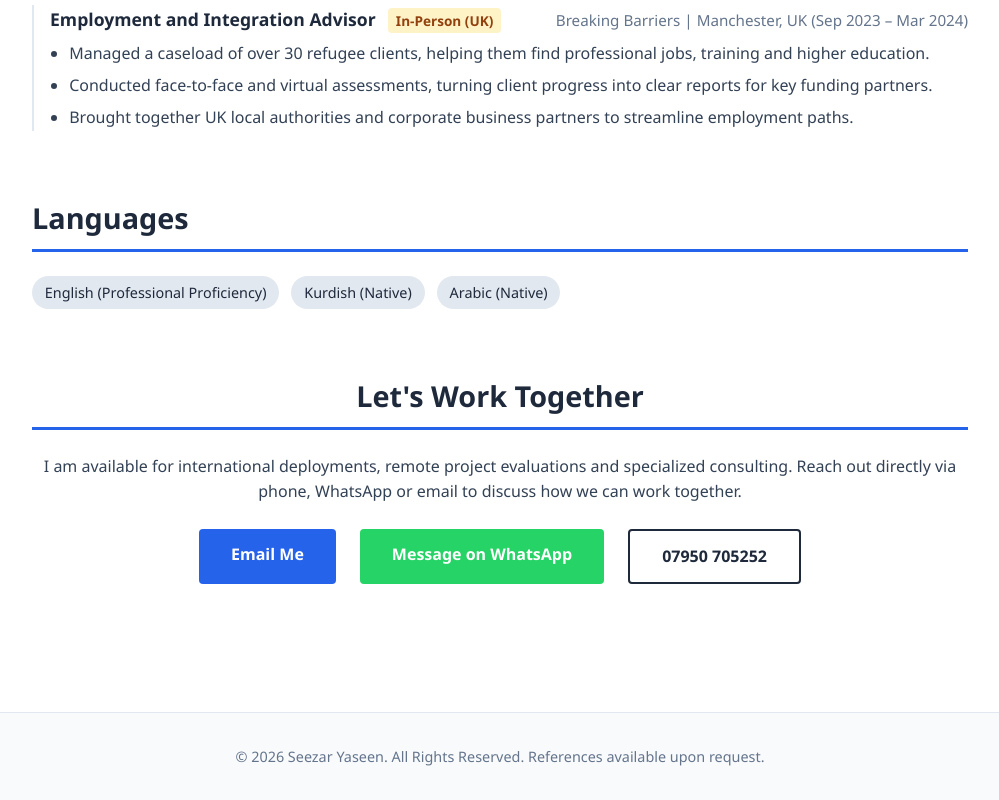
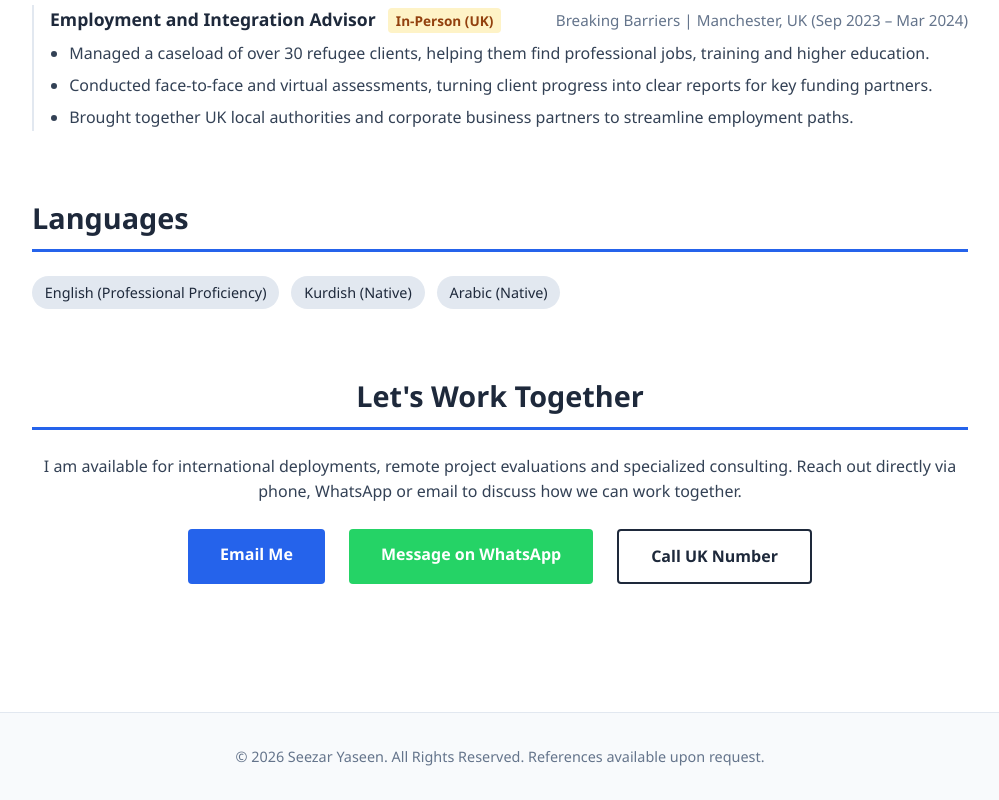
Before and after one commit to sizard33/sizard33.github.io, a plain HTML site: page index.html in a window 1280 px wide. Shown: the part 2353-3153 px from the top of the page, without its empty margins (140-1139 px from the left). Drawn offline with Linux system fonts and the light colour scheme.

Commit message:
Update index.html

```diff
--- a/index.html
+++ b/index.html
@@ -355,7 +355,7 @@
             <div class="contact-buttons">
                 <a href="mailto:sizar.dusky33@gmail.com" class="contact-btn">Email Me</a>
                 <a href="https://wa.me/9647507851994" target="_blank" class="contact-btn" style="background-color: #25d366;">Message on WhatsApp</a>
-                <a href="tel:07950705252" class="contact-btn secondary">07950 705252</a>
+                <a href="tel:07950705252" class="contact-btn secondary">Call UK Number</a>
             </div>
         </section>
 
```
